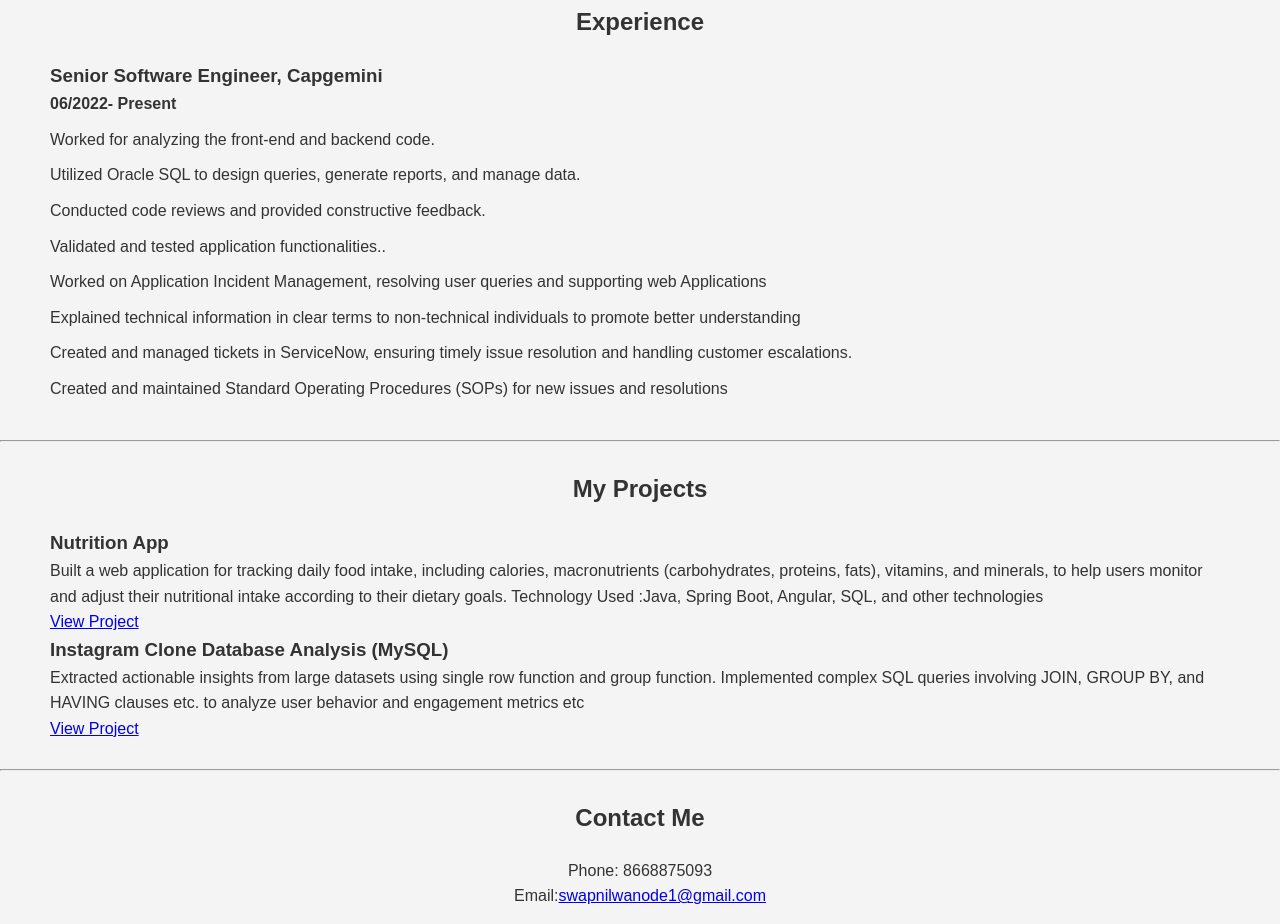
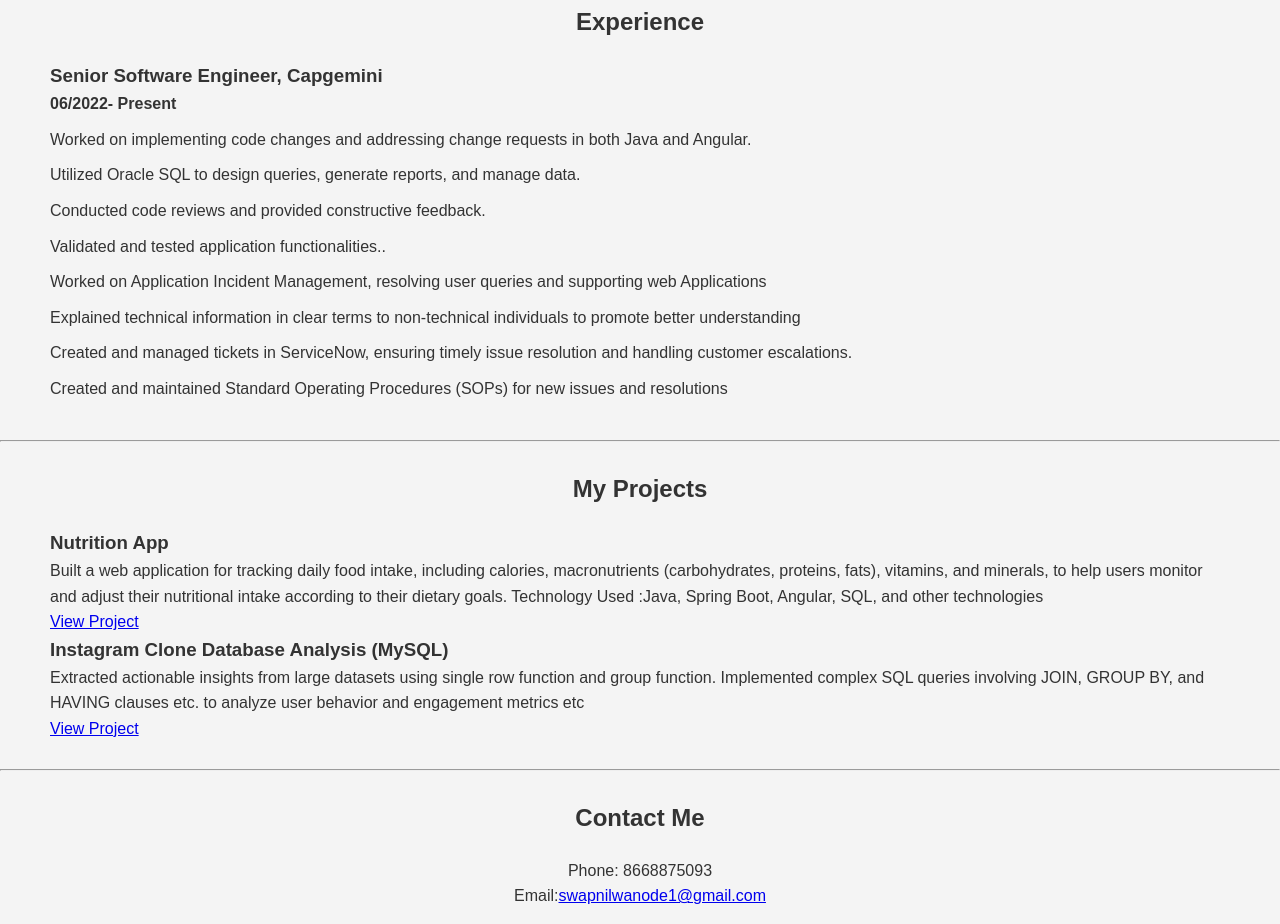
Before and after one commit to Swapnil-Wanode/MyProfile, a plain HTML site: page index.html in a window 1280 px wide. Shown: the part 899-1823 px from the top of the page. Drawn offline with Linux system fonts and the light colour scheme.

Commit message:
index.html
updated the experience

```diff
--- a/index.html
+++ b/index.html
@@ -67,7 +67,7 @@
         <h3>Senior Software Engineer, Capgemini</h3>
         <p><b>06/2022- Present</b></p>
         <ul>
-          <li>Worked for analyzing the front-end and backend code.</li>
+          <li>Worked on implementing code changes and addressing change requests in both Java and Angular.</li>
           <li>
             Utilized Oracle SQL to design queries, generate reports, and manage
             data.
```
